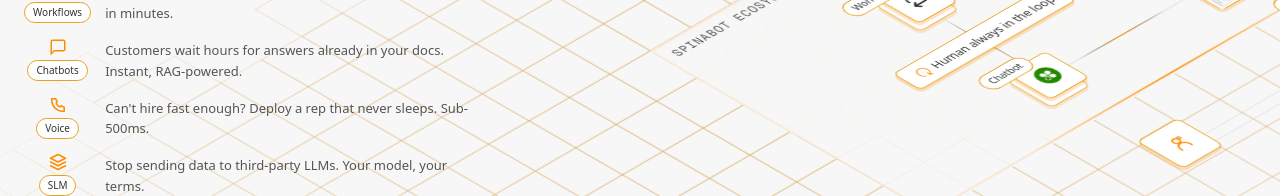
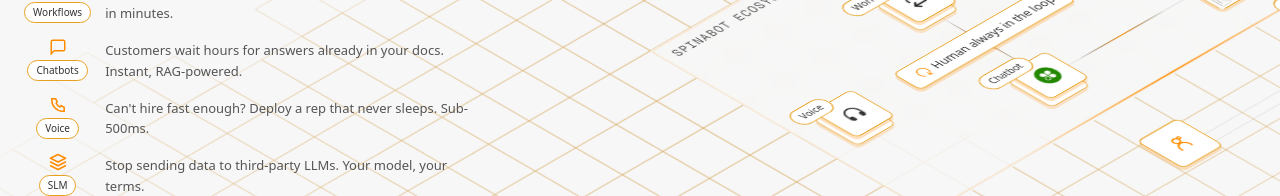
Before and after one commit to Bhasvanth-Dev9380/backkground-landing, a Next.js app: page / in a window 1280 px wide. Shown: the part 641-837 px from the top of the page. Built offline with nearby package versions, Linux system fonts and the light colour scheme.

Commit message:
feat: add Voice Agents stack with animations and update hover effects

```diff
--- a/src/app/globals.css
+++ b/src/app/globals.css
@@ -84,14 +84,14 @@ body {
 }
 
 /* Stack containers: override to fixed dimensions (no intrinsic size) */
-#stack-io::before, #stack-sdks::before, #stack-stt::before, #stack-llm::before, #stack-tools::before {
+#stack-io::before, #stack-sdks::before, #stack-stt::before, #stack-llm::before, #stack-tools::before, #stack-voice::before {
   inset: auto;
   width: 48px;
   height: 48px;
   left: 0;
   top: 0;
 }
-#stack-io:hover::before, #stack-sdks:hover::before, #stack-stt:hover::before, #stack-llm:hover::before, #stack-tools:hover::before {
+#stack-io:hover::before, #stack-sdks:hover::before, #stack-stt:hover::before, #stack-llm:hover::before, #stack-tools:hover::before, #stack-voice:hover::before {
   animation: corner-bounce-in-fixed 0.6s cubic-bezier(0.22, 0.61, 0.36, 1) forwards;
 }
 
@@ -258,6 +258,8 @@ body {
 #stack-stt[data-label="Workflows"]:hover::after { animation: scramble-9 0.7s step-end forwards; }
 [data-label="Chatbot"]:hover::after,
 #stack-llm[data-label="Chatbot"]:hover::after { animation: scramble-7-chatbot 0.7s step-end forwards; }
+[data-label="Voice"]:hover::after,
+#stack-voice[data-label="Voice"]:hover::after { animation: scramble-5 0.7s step-end forwards; }
 [data-label="Tools"]:hover::after      { animation: scramble-5 0.7s step-end forwards; }
 
 /* Stack containers: fixed ::after position (no intrinsic height) */
@@ -265,7 +267,8 @@ body {
 #stack-sdks[data-label]::after,
 #stack-stt[data-label]::after,
 #stack-llm[data-label]::after,
-#stack-tools[data-label]::after {
+#stack-tools[data-label]::after,
+#stack-voice[data-label]::after {
   display: block;
   top: 63px;
   left: 15px;
@@ -303,6 +306,13 @@ body {
 #stack-llm > div:nth-child(3) { animation-delay: -3.3s; }
 #stack-llm > div:nth-child(4) { animation-delay: -5.3s; }
 #stack-llm > div:nth-child(5) { animation-delay: -7.3s; }
+
+/* Voice Agents stack (offset -0.5s) */
+#stack-voice > div:nth-child(n+2) { animation: card-cycle 8s ease-in-out infinite; }
+#stack-voice > div:nth-child(2) { animation-delay: -0.5s; }
+#stack-voice > div:nth-child(3) { animation-delay: -2.5s; }
+#stack-voice > div:nth-child(4) { animation-delay: -4.5s; }
+#stack-voice > div:nth-child(5) { animation-delay: -6.5s; }
 
 /* Tools stack (Phase B, offset -1s) */
 #stack-tools > div:nth-child(n+2) { animation: card-cycle 8s ease-in-out infinite; }
--- a/src/app/page.tsx
+++ b/src/app/page.tsx
@@ -79,6 +79,62 @@ export default function Home() {
                   <path d="M12 2C9.51472 2 7.5 4.01472 7.5 6.5C7.5 8.98528 9.51472 11 12 11C14.4853 11 16.5 8.98528 16.5 6.5C16.5 4.01472 14.4853 2 12 2Z" fill="currentColor" />
                   <path d="M11.9989 12C7.21736 12 3.91209 15.7691 3.50083 20.4563L3.45312 21H20.5447L20.497 20.4563C20.0857 15.7691 16.7805 12 11.9989 12Z" fill="currentColor" />
                 </svg>
+              </div>
+            </div>
+
+            {/* Voice Agents Stack — human in the loop */}
+            <div id="stack-voice" data-label="Voice" className="card-hover-corners relative absolute top-[592px] left-[calc(50%-60px)] z-20 text-[#333]" style={{ transformStyle: "preserve-3d" }}>
+              <div className="absolute top-0 left-0 z-30 -translate-x-1/2 -translate-y-1/2" style={{ opacity: 1 }}>
+                <div className="rounded-full border border-[#E8A020] bg-white px-2 py-0.5 text-[10px] text-[#333] transition-all duration-500 ease-out">
+                  <span style={{ opacity: 1 }}>Voice</span>
+                </div>
+              </div>
+              {/* Headset / agent */}
+              <div className="absolute">
+                <div className="flex h-12 w-12 items-center justify-center rounded-md border border-[#E8A020] px-3 py-3 shadow-[-3px_3px_0px_0px_rgba(255,140,0,0.25)] transition-all duration-500 ease-out hover:border-[#FF8C00] hover:shadow-[-3px_3px_0px_0px_#FF8C00]" style={{ backgroundColor: "#ffffff", transform: "none" }}>
+                  <div className="relative flex items-center justify-center" style={{ opacity: 1 }}>
+                    <svg width="20" height="20" viewBox="0 0 24 24" fill="none" xmlns="http://www.w3.org/2000/svg">
+                      <path d="M3 18v-6a9 9 0 0118 0v6" stroke="currentColor" strokeWidth="2" strokeLinecap="round" fill="none" />
+                      <path d="M21 19a2 2 0 01-2 2h-1a2 2 0 01-2-2v-3a2 2 0 012-2h3v5zM3 19a2 2 0 002 2h1a2 2 0 002-2v-3a2 2 0 00-2-2H3v5z" fill="currentColor" />
+                    </svg>
+                  </div>
+                </div>
+              </div>
+              {/* Sound wave */}
+              <div className="absolute">
+                <div className="flex h-12 w-12 items-center justify-center rounded-md border border-[#E8A020] px-3 py-3 shadow-[-3px_3px_0px_0px_rgba(255,140,0,0.25)] transition-all duration-500 ease-out hover:border-[#FF8C00] hover:shadow-[-3px_3px_0px_0px_#FF8C00]" style={{ backgroundColor: "#ffffff", transform: "none" }}>
+                  <div className="relative flex items-center justify-center" style={{ opacity: 1 }}>
+                    <svg width="20" height="20" viewBox="0 0 24 24" fill="none" xmlns="http://www.w3.org/2000/svg">
+                      <path d="M12 3v18M8 7v10M4 10v4M16 7v10M20 10v4" stroke="currentColor" strokeWidth="2" strokeLinecap="round" />
+                    </svg>
+                  </div>
+                </div>
+              </div>
+              {/* Human-in-the-loop */}
+              <div className="absolute">
+                <div className="flex h-12 w-12 items-center justify-center rounded-md border border-[#E8A020] px-3 py-3 shadow-[-3px_3px_0px_0px_rgba(255,140,0,0.25)] transition-all duration-500 ease-out hover:border-[#FF8C00] hover:shadow-[-3px_3px_0px_0px_#FF8C00]" style={{ backgroundColor: "#ffffff", transform: "none" }}>
+                  <div className="relative flex items-center justify-center" style={{ opacity: 1 }}>
+                    <svg width="20" height="20" viewBox="0 0 24 24" fill="none" xmlns="http://www.w3.org/2000/svg">
+                      <circle cx="12" cy="7" r="4" fill="currentColor" />
+                      <path d="M5 21v-2a7 7 0 0114 0v2" stroke="currentColor" strokeWidth="2" strokeLinecap="round" fill="none" />
+                      <path d="M17 13l4 4-4 4" stroke="currentColor" strokeWidth="2" strokeLinecap="round" strokeLinejoin="round" />
+                      <path d="M21 17H13a4 4 0 00-4 4" stroke="currentColor" strokeWidth="2" strokeLinecap="round" fill="none" />
+                    </svg>
+                  </div>
+                </div>
+              </div>
+              {/* AI avatar talk */}
+              <div className="absolute">
+                <div className="flex h-12 w-12 items-center justify-center rounded-md border border-[#E8A020] px-3 py-3 shadow-[-3px_3px_0px_0px_rgba(255,140,0,0.25)] transition-all duration-500 ease-out hover:border-[#FF8C00] hover:shadow-[-3px_3px_0px_0px_#FF8C00]" style={{ backgroundColor: "#ffffff", transform: "none" }}>
+                  <div className="relative flex items-center justify-center" style={{ opacity: 1 }}>
+                    <svg width="20" height="20" viewBox="0 0 24 24" fill="none" xmlns="http://www.w3.org/2000/svg">
+                      <circle cx="9" cy="9" r="4" stroke="currentColor" strokeWidth="1.5" fill="none" />
+                      <path d="M3 21v-1a6 6 0 0112 0v1" stroke="currentColor" strokeWidth="1.5" strokeLinecap="round" fill="none" />
+                      <path d="M17 8l2-2 2 2M17 12l2 2 2-2" stroke="currentColor" strokeWidth="1.5" strokeLinecap="round" strokeLinejoin="round" />
+                      <path d="M19 6v10" stroke="currentColor" strokeWidth="1.5" strokeLinecap="round" />
+                    </svg>
+                  </div>
+                </div>
               </div>
             </div>
 
@@ -217,6 +273,36 @@ export default function Home() {
                   </linearGradient>
                 </defs>
                 <path d="M1030,550 L1028,350" stroke="url(#_r_j2_)" strokeWidth="1" fill="none" strokeLinecap="round" pathLength={1} strokeDashoffset="0px" strokeDasharray="1px 1px" />
+              </svg>
+
+              {/* Line 9 — Voice Agents → Human in the loop */}
+              <svg className="pointer-events-none absolute top-0 left-0 h-full w-full">
+                <defs>
+                  <linearGradient id="_r_voice_" gradientUnits="objectBoundingBox" x1="0%" y1="0%" x2="100%" y2="0%" gradientTransform="rotate(0, 0.5, 0.5)">
+                    <stop offset="0%" stopColor="rgba(0,0,0,0.08)" />
+                    <stop offset="20%" stopColor="rgba(0,0,0,0.08)" />
+                    <stop offset="50%" stopColor="#FF8C00" />
+                    <stop offset="80%" stopColor="rgba(0,0,0,0.08)" />
+                    <stop offset="100%" stopColor="rgba(0,0,0,0.08)" />
+                    <animateTransform attributeName="gradientTransform" type="translate" additive="sum" begin="0s" from="-3 0" to="3 0" dur="3s" repeatCount="indefinite" restart="whenNotActive" />
+                  </linearGradient>
+                </defs>
+                <path d="M628,616 L670,616" stroke="url(#_r_voice_)" strokeWidth="1" fill="none" strokeLinecap="round" pathLength={1} strokeDashoffset="0px" strokeDasharray="1px 1px" />
+              </svg>
+
+              {/* Line 9b — Human in the loop → Voice Agents */}
+              <svg className="pointer-events-none absolute top-0 left-0 h-full w-full">
+                <defs>
+                  <linearGradient id="_r_voice_b_" gradientUnits="objectBoundingBox" x1="0%" y1="0%" x2="100%" y2="0%" gradientTransform="rotate(0, 0.5, 0.5)">
+                    <stop offset="0%" stopColor="rgba(0,0,0,0.08)" />
+                    <stop offset="20%" stopColor="rgba(0,0,0,0.08)" />
+                    <stop offset="50%" stopColor="#FF8C00" />
+                    <stop offset="80%" stopColor="rgba(0,0,0,0.08)" />
+                    <stop offset="100%" stopColor="rgba(0,0,0,0.08)" />
+                    <animateTransform attributeName="gradientTransform" type="translate" additive="sum" begin="1.5s" from="3 0" to="-3 0" dur="3s" repeatCount="indefinite" restart="whenNotActive" />
+                  </linearGradient>
+                </defs>
+                <path d="M670,624 L628,624" stroke="url(#_r_voice_b_)" strokeWidth="1" fill="none" strokeLinecap="round" pathLength={1} strokeDashoffset="0px" strokeDasharray="1px 1px" />
               </svg>
 
               {/* AI Magic pill */}
```
Also changed, not shown: public/logos/facebook.svg (deleted).
